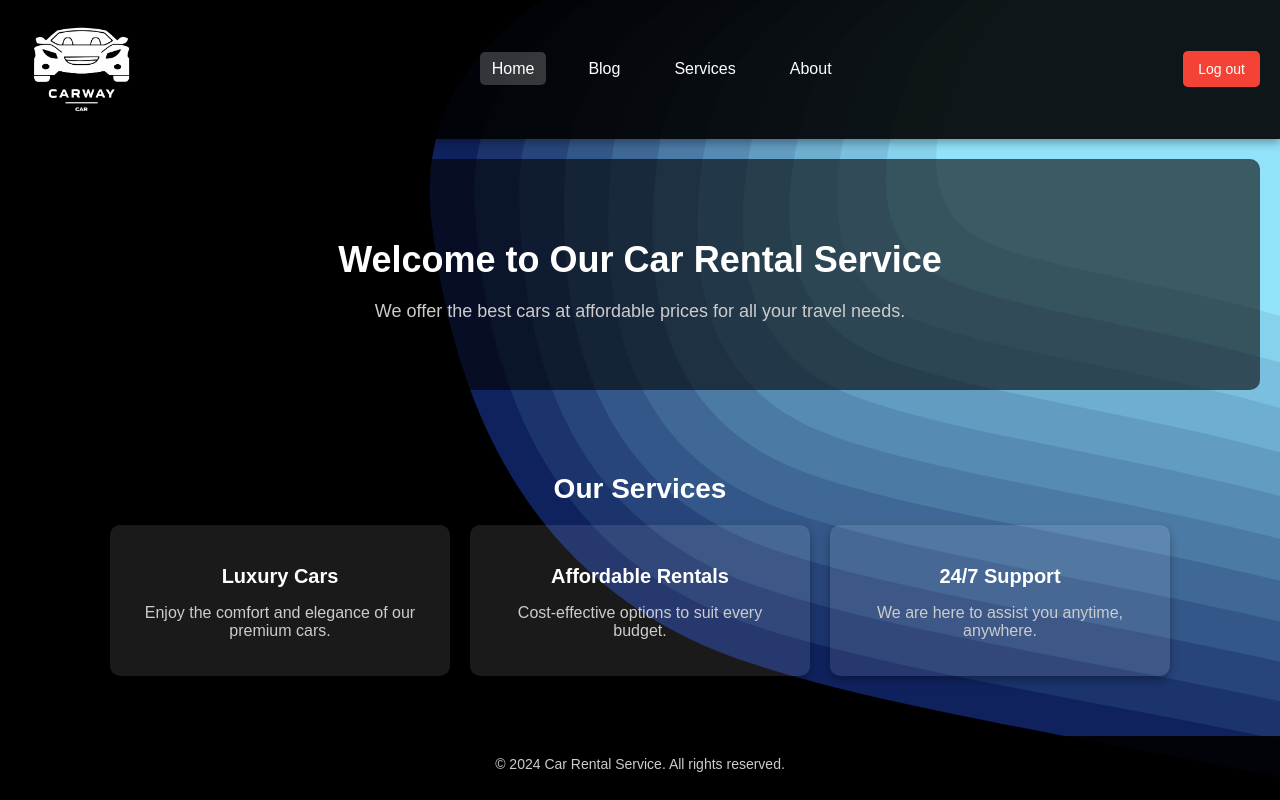
After one commit to MohamedElsyed2005/car_way, a PHP site: page /Home.php in a window 1280 px wide. The commit adds this page. Run offline with PHP 8.4, Linux system fonts and the light colour scheme.

Commit message:
Add home page and ability to log out

```diff
--- /dev/null
+++ b/Home.php
@@ -0,0 +1,91 @@
+<!DOCTYPE html>
+<html lang="en">
+
+<head>
+    <meta charset="UTF-8">
+    <meta http-equiv="X-UA-Compatible" content="IE=edge">
+    <meta name="viewport" content="width=device-width, initial-scale=1.0">
+    <link href='https://unpkg.com/boxicons@2.1.4/css/boxicons.min.css' rel='stylesheet'>
+    <link rel="stylesheet" href="style.css">
+    <title>Car Rental Service</title>
+</head>
+
+<body>
+    <div class="wrapper">
+        <!-- Navigation Bar -->
+        <nav class="nav">
+            <img src="imgs/logo.png" class="nav-logo" alt="Logo">
+            <div class="nav-menu" id="navMenu">
+                <ul>
+                    <li><a href="#" class="link active">Home</a></li>
+                    <li><a href="#" class="link">Blog</a></li>
+                    <li><a href="#" class="link">Services</a></li>
+                    <li><a href="#" class="link">About</a></li>
+                </ul>
+            </div>
+            <div class="nav-button">
+            <button class="btn white-btn" id="logoutBtn" onclick="showLogoutModal()">Log out</button>
+            </div>
+        </nav>
+        <!-- Logout Modal -->
+        <div id="logoutModal" class="modal">
+            <div class="modal-content">
+                <span class="close" onclick="closeModal()">&times;</span>
+                <h2>Are you sure you want to log out?</h2>
+                <p>If you log out, you will need to log in again to continue using the service.</p>
+                <button class="btn modal-btn" onclick="logout()">Yes, Log me out</button>
+                <button class="btn modal-btn" onclick="closeModal()">Cancel</button>
+            </div>
+        </div>
+
+        <!-- Intro Section -->
+        <section class="intro">
+            <h1>Welcome to Our Car Rental Service</h1>
+            <p>We offer the best cars at affordable prices for all your travel needs.</p>
+        </section>
+
+        <!-- Services Section -->
+        <section class="services">
+            <h2>Our Services</h2>
+            <div class="service-cards">
+                <div class="card">
+                    <h3>Luxury Cars</h3>
+                    <p>Enjoy the comfort and elegance of our premium cars.</p>
+                </div>
+                <div class="card">
+                    <h3>Affordable Rentals</h3>
+                    <p>Cost-effective options to suit every budget.</p>
+                </div>
+                <div class="card">
+                    <h3>24/7 Support</h3>
+                    <p>We are here to assist you anytime, anywhere.</p>
+                </div>
+            </div>
+        </section>
+
+        <!-- Footer Section -->
+        <footer class="footer">
+            <p>&copy; 2024 Car Rental Service. All rights reserved.</p>
+        </footer>
+    </div>
+    <script>
+        // Show modal when log out button is clicked
+        function showLogoutModal() {
+            document.getElementById("logoutModal").style.display = "block";
+        }
+
+        // Close modal
+        function closeModal() {
+            document.getElementById("logoutModal").style.display = "none";
+        }
+
+        // Log out and redirect to login page
+        function logout() {
+            alert("You have been logged out successfully!");
+            window.location.href = "login.html";  // Redirect to login page
+        }
+    </script>
+
+</body>
+
+</html>
--- a/Style.css
+++ b/Style.css
@@ -1,156 +1,214 @@
-body{
-    background-image: url("imgs/cool-background.svg");
+/* General Styles */
+body {
+  margin: 0;
+  font-family: Arial, sans-serif;
+  background-color: #000; /* Black background */
+  color: white; /* White text for visibility */
+  background-image: url('imgs/cool-background.svg'); /* Replace with your background */
+  background-size: cover;
+  background-attachment: fixed;
   background-repeat: no-repeat;
 }
 
-.Mod{
-    justify-items: center;
+/* Navigation Bar */
+.nav {
+  display: flex;
+  justify-content: space-between;
   align-items: center;
+  padding: 15px 20px;
+  background-color: rgba(0, 0, 0, 0.9); /* Semi-transparent black */
+  box-shadow: 0 4px 8px rgba(0, 0, 0, 0.3);
 }
 
-
-.car{
-    border: 40px;
-    margin-top: 33px;
-    background-color: rgba(255, 255, 255, 0.50);
-    backdrop-filter: blur(50%);
-    padding-left: 20px;
-    margin-right: 85px;
-    padding-top: 15px;
-    padding-bottom: 25px;
-    border-radius: 2%;
-    border: 1px solid black;
-    box-shadow: 10px 10px 15px rgba(0, 0, 0, 0.4);
-    border-radius: 1rem;
-    border-radius: 30px;
-    background: #e0e0e0;
-    box-shadow: rgba(50, 50, 93, 0.25) 0px 6px 12px -2px,
-    rgba(0, 0, 0, 0.3) 0px 3px 7px -3px;
-     transition: all ease-in-out 0.3s;
-}
-.car:hover{
-    background-color: #fdfdfd;
-        background-color: #fdfdfd;
-    box-shadow: 15px 15px 30px #0474fc,
-                -15px -15px 30px #ffffff;
+.nav-logo {
+  width: 120px;
 }
 
-.info_lines{
-    padding-right: 20px;
-    padding-right: 20px;
-    font-family: "Open Sans", sans-serif;
-
+.nav-menu ul {
+  display: flex;
+  list-style-type: none;
+  margin: 0;
+  padding: 0;
 }
 
-.info_input{
-    border: 1px solid #ccc;
-    border-radius: 10px;
-    font-size: 14px;
-    padding-right: 150px;
-    padding-top: 7px;
-    padding-left: 15px;
-    padding-bottom: 7px;
-    font-size: 15px;
-    display: flex;
-    font-family: "Open Sans", sans-serif;
+.nav-menu ul li {
+  margin: 0 15px;
 }
 
-.buttonSubmit {
-    background: linear-gradient(140.14deg, #ec540e 15.05%, #d6361f 114.99%)
-        padding-box,
-      linear-gradient(142.51deg, #ff9465 8.65%, #af1905 88.82%) border-box;
-    border-radius: 7px;
-    border: 2px solid transparent;
-
-    text-shadow: 1px 1px 1px #00000040;
-    box-shadow: 8px 8px 20px 0px #45090059;
-
-    padding: 10px 40px;
-    line-height: 20px;
-    cursor: pointer;
-    transition: all 0.3s;
+.link {
   color: white;
-    font-size: 18px;
-    font-weight: 500;
+  text-decoration: none;
+  font-size: 16px;
+  padding: 8px 12px;
+  border-radius: 5px;
+  transition: background-color 0.3s ease;
 }
 
-  .buttonSubmit:hover {
-    box-shadow: none;
-    opacity: 80%;
+.link:hover, .link.active {
+  background-color: rgba(255, 255, 255, 0.2); /* Light grey hover effect */
 }
 
+.nav-button .btn {
+  padding: 10px 15px;
+  background-color: #f44336; /* Red button */
+  border: none;
+  border-radius: 5px;
+  color: white;
+  font-size: 14px;
+  cursor: pointer;
+  transition: background-color 0.3s ease;
+}
 
-  /*Car Catalog*/
-  .car-card {
-    margin-top: 40px;
-    margin-left: 100px;
-    margin-right: 100px;
+.btn:hover {
+  background-color: #d32f2f; /* Darker red on hover */
+}
+
+/* Intro Section */
+.intro {
+  text-align: center;
+  padding: 50px 20px;
+  background-color: rgba(0, 0, 0, 0.6); /* Semi-transparent overlay */
+  margin: 20px;
+  border-radius: 10px;
+}
+
+.intro h1 {
+  font-size: 36px;
+  margin-bottom: 20px;
+  color: white;
+}
+
+.intro p {
+  font-size: 18px;
+  color: #ccc; /* Light grey for secondary text */
+}
+
+/* Services Section */
+.services {
+  padding: 40px 20px;
+}
+
+.services h2 {
+  text-align: center;
+  margin-bottom: 20px;
+  font-size: 28px;
+}
+
+.service-cards {
+  display: flex;
+  justify-content: center;
+  flex-wrap: wrap;
+  gap: 20px;
+}
+
+.card {
+  background-color: rgba(255, 255, 255, 0.1); /* Transparent grey */
   padding: 20px;
-    background-color: #ffffff;
   border-radius: 10px;
-    box-shadow: 0 4px 8px rgba(0, 0, 0, 0.1);
-    transition: all ease-in-out 0.3s;
-    background: #e0e0e0;
+  box-shadow: 0 4px 8px rgba(0, 0, 0, 0.3);
+  text-align: center;
+  width: 300px;
+  transition: transform 0.3s, box-shadow 0.3s;
+}
 
+.card:hover {
+  transform: scale(1.05);
+  box-shadow: 0 8px 16px rgba(0, 0, 0, 0.4);
 }
-  .car-card:hover{
-    transform: scale(1.05);
-      background-color: white;
-      border:solid black;
-      box-shadow: 15px 15px 30px #0474fc,
-                  -15px -15px 30px #ffffff;
 
+.card h3 {
+  font-size: 20px;
+  margin-bottom: 10px;
+  color: white;
 }
-  .car-brand {
+
+.card p {
+  font-size: 16px;
+  color: #ccc;
+}
+
+/* Footer Section */
+.footer {
+  text-align: center;
+  padding: 20px;
+  background-color: rgba(0, 0, 0, 0.9);
+  color: #ccc;
+  margin-top: 20px;
+}
+
+.footer p {
+  margin: 0;
+  font-size: 14px;
+}
+
+/* Buttons and Interactivity */
+button {
+  cursor: pointer;
+}
+/* Modal Styles */
+.modal {
+  display: none;  /* Hidden by default */
+  position: fixed;
+  z-index: 1;
+  left: 0;
+  top: 0;
+  width: 100%;
+  height: 100%;
+  overflow: auto;
+  background-color: rgba(0, 0, 0, 0.7); /* Black background with opacity */
+  padding-top: 100px;
+}
+
+.modal-content {
+  background-color: #fff;
+  color: #333;
+  margin: 5% auto;
+  padding: 20px;
+  border-radius: 10px;
+  width: 80%;
+  max-width: 500px;
+  text-align: center;
+}
+
+.modal-content h2 {
   font-size: 24px;
-    font-weight: bold;
-    color: #333;
-    margin-bottom: 10px;
-  }
-  .car-price {
-    font-size: 18px;
-    color: #2ecc71;
-    margin-bottom: 15px;
-  }
-  .car-description {
-    font-size: 16px;
-    color: #666;
   margin-bottom: 20px;
 }
-  .car-prop {
-    display: flex;
-    flex-wrap: wrap;
-    gap: 10px;
-    margin-bottom: 20px;
+
+.modal-content p {
+  font-size: 16px;
+  margin-bottom: 30px;
 }
-  .requirement {
-    background-color: #e0e0e0;
-    padding: 8px 12px;
-    border-radius: 5px;
-    font-size: 14px;
-    color: #555;
-  }
-  .requirement:hover{
-    transform: scale(1.05);
-  }
-  .apply-btn {
-    display: block;
-    width: 100%;
-    padding: 12px 0;
-    background-color: #3498db;
-    color: #fff;
-    text-align: center;
+
+.modal-btn {
+  background-color: #f44336;
+  color: white;
+  padding: 10px 20px;
   border: none;
   border-radius: 5px;
-    font-size: 18px;
   cursor: pointer;
+  font-size: 16px;
+  margin: 10px;
   transition: background-color 0.3s;
 }
-  .apply-btn:hover {
-    background-color: #2980b9;
-    transform: scale(1.02);
-    background: black;
-    color: white;
-    text-shadow: 0 0.1rem #bcb4b4;
 
+.modal-btn:hover {
+  background-color: #d32f2f;
 }
+
+.close {
+  color: #aaa;
+  font-size: 28px;
+  font-weight: bold;
+  position: absolute;
+  top: 10px;
+  right: 25px;
+  font-family: sans-serif;
+}
+
+.close:hover,
+.close:focus {
+  color: black;
+  text-decoration: none;
+  cursor: pointer;
+}
--- a/login.php
+++ b/login.php
@@ -3,7 +3,7 @@
   require 'config.php';
 
 if(!empty($_SESSION["id"])){
-    header("Location: User.php");
+    header("Location: Home.php");
    }
    if(isset($_POST["submit"])){
     $email = $_POST["email"];
@@ -15,7 +15,7 @@ if(!empty($_SESSION["id"])){
         if($password == $row["password"]){
            $_SESSION["login"] = true;
            $_SESSION["id"] = $row["customer_id"];
-           header("Location: User.php");
+           header("Location: Home.php");
         }
         else{
             echo
```
Lines whose indentation alone changed are shown as unchanged.
